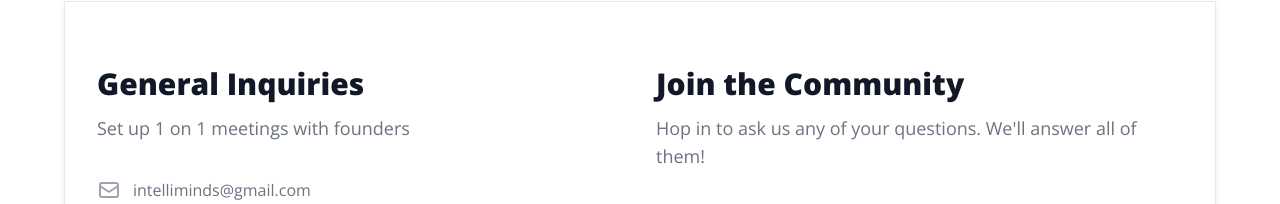
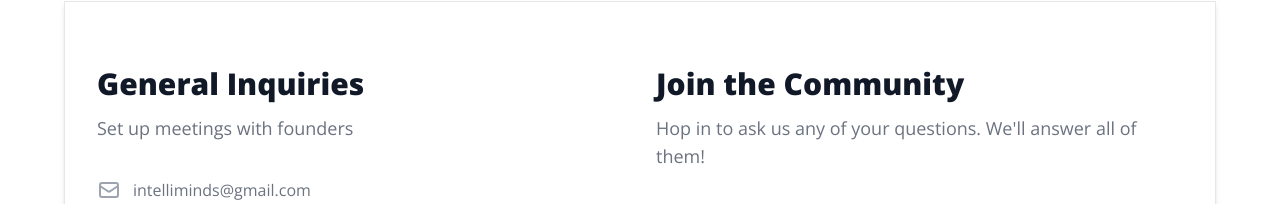
Before and after one commit to jefffreyli/intelliminds, a Next.js app: page /contact in a window 1280 px wide. Shown: the part 304-508 px from the top of the page. Built offline with nearby package versions, Linux system fonts and the light colour scheme.

Commit message:
Update ContactCard.jsx

```diff
--- a/src/components/Contact/ContactCard.jsx
+++ b/src/components/Contact/ContactCard.jsx
@@ -11,7 +11,7 @@ const ContactCard = () => {
             </h2>
             <div className="mt-3">
               <p className="text-lg text-gray-500">
-                Set up 1 on 1 meetings with founders
+                Set up meetings with founders
               </p>
             </div>
             <div className="mt-9">
```
